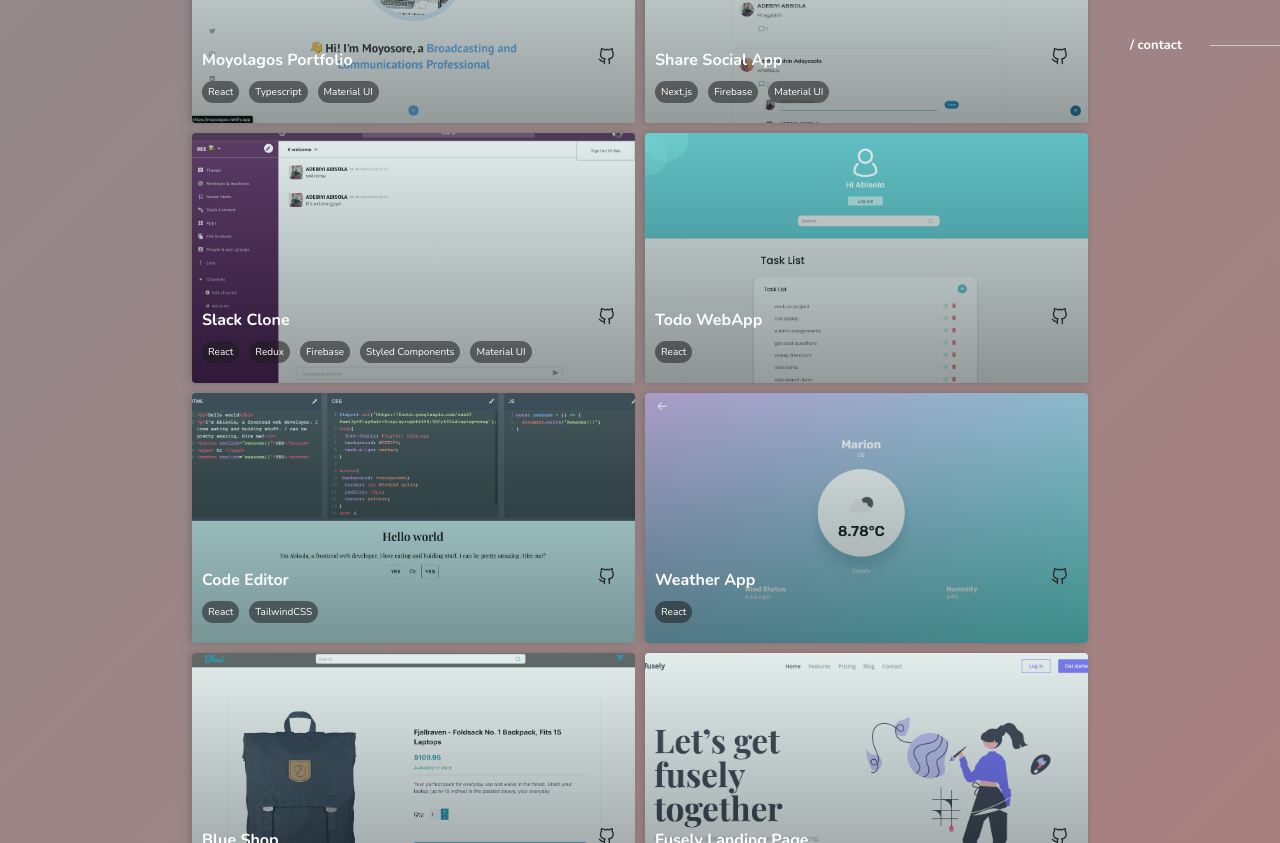
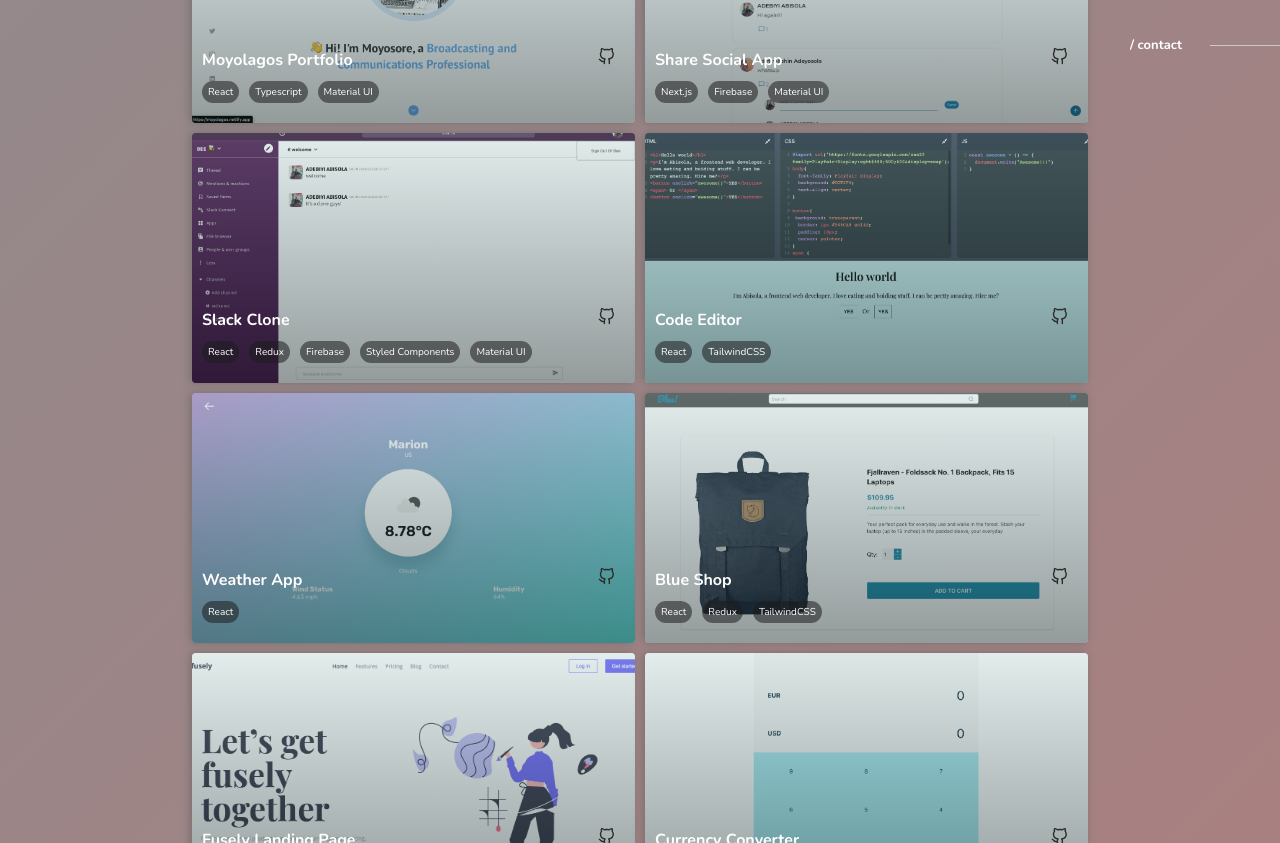
Before and after one commit to bisoladebiyi/my-portfolio, a React (Create React App) app: page /projects in a window 1280 px wide. Shown: the part 600-1443 px from the top of the page. Built offline with nearby package versions, Linux system fonts and the light colour scheme.

Commit message:
edit works info

```diff
--- a/src/index.js
+++ b/src/index.js
@@ -2,7 +2,6 @@
 import ReactDOM from 'react-dom';
 import './index.css';
 import App from './App';
-import reportWebVitals from './reportWebVitals';
 
 ReactDOM.render(
   <React.StrictMode>
@@ -10,8 +9,3 @@
   </React.StrictMode>,
   document.getElementById('root')
 );
-
-// If you want to start measuring performance in your app, pass a function
-// to log results (for example: reportWebVitals(console.log))
-// or send to an analytics endpoint. Learn more: https://bit.ly/CRA-vitals
-reportWebVitals();
--- a/src/reportWebVitals.js
+++ /dev/null
@@ -1,13 +0,0 @@
-const reportWebVitals = onPerfEntry => {
-  if (onPerfEntry && onPerfEntry instanceof Function) {
-    import('web-vitals').then(({ getCLS, getFID, getFCP, getLCP, getTTFB }) => {
-      getCLS(onPerfEntry);
-      getFID(onPerfEntry);
-      getFCP(onPerfEntry);
-      getLCP(onPerfEntry);
-      getTTFB(onPerfEntry);
-    });
-  }
-};
-
-export default reportWebVitals;
--- a/src/works.js
+++ b/src/works.js
@@ -3,7 +3,6 @@
 import blue from './images/blue.png'
 import fusely from './images/fusely.png'
 import converter from './images/converter.png'
-import todo from './images/todo.png'
 import slack from './images/slack.png'
 import share from './images/share.png'
 import moyolagos from './images/moyolagos.png'
@@ -54,17 +53,6 @@
         tech:["React", "Redux", "Firebase", "Styled Components", "Material UI"]
     },
     {
-        id: 9,
-        img: todo,
-        desc: "A list-making web application",
-        addclass: "work",
-        title: "Todo WebApp",
-        github: "https://github.com/bisoladebiyi/simple-todo-list",
-        site: "https://todolist-webapp-react.herokuapp.com/",
-        tech: ["React"]
-
-    },
-    {
         id: 8,
         img: code,
         desc: "A code editor for testing and showcasing HTML, CSS and JavaScript code. Built with react and tailwind",
@@ -82,7 +70,7 @@
         addclass: "work ",
         title: "Weather App",
         github: "https://github.com/bisoladebiyi/weather-app",
-        site: "https://bee-weather-app.herokuapp.com/",
+        site: "https://bee-weather-app-react.netlify.app/",
         tech: ["React"]
 
     },
@@ -109,7 +97,7 @@
 
     },
     {
-        id:4,
+        id: 4,
         img: converter,
         addclass: "work",
         title: "Currency Converter",
```
Also changed, not shown: src/setupTests.js (deleted, +0 -5 lines), 2 other files (tests, documents, lock files or other folders).
